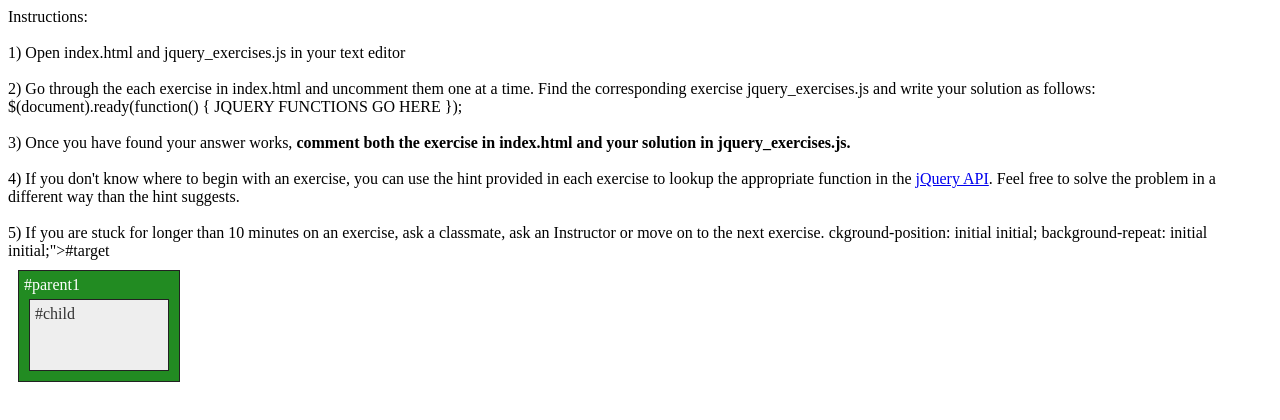
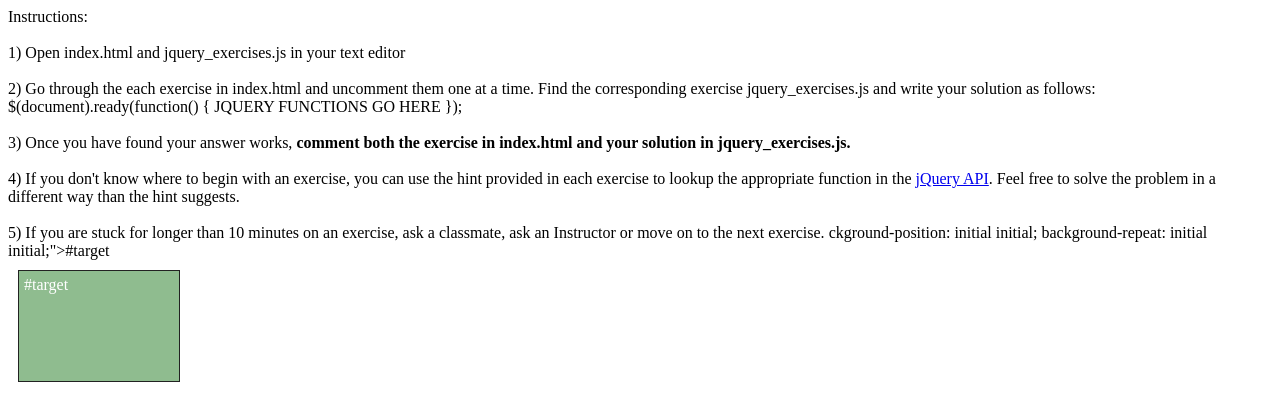
Before and after one commit to lrzuniga/jquery_fun, a plain HTML site: page index.html in a window 1280 px wide. Drawn offline with nearby package versions, Linux system fonts and the light colour scheme.

```diff
--- a/index.html
+++ b/index.html
@@ -42,7 +42,7 @@ Instructions:
 <!-- <div class="target" style="color: rgb(85, 85, 85); width: 180px; height: 140px; border: 1px solid rgb(170, 170, 170); background-color: rgb(255, 240, 245); margin: 10px; padding: 5px; background-position: initial initial; background-repeat: initial initial;">div.target<br><br><label><input type="checkbox" checked="checked" data-role="none">unchek us!</label><br><label><input type="checkbox" checked="checked" data-role="none">unchek us!</label><br><label><input type="checkbox" checked="checked" data-role="none">unchek us!</label><br><label><input type="checkbox" checked="checked" data-role="none">unchek us!</label><br><label><input type="checkbox" checked="checked" data-role="none">unchek us!</label><br></div> -->
 
 <!-- EXERCISE: Change Parent -->
-<div id="parent1" style="color: rgb(255, 255, 255); width: 150px; height: 100px; float: left; border: 1px solid rgb(34, 34, 34); background-color: rgb(34, 139, 34); margin: 10px; padding: 5px; background-position: initial initial; background-repeat: initial initial;">#parent1<div id="child" style="color: rgb(51, 51, 51); background-color: rgb(238, 238, 238); margin: 5px; height: 60px; padding: 5px; border: 1px solid rgb(34, 34, 34); background-position: initial initial; background-repeat: initial initial;">#child</div></div>
+<!-- <div id="parent1" style="color: rgb(255, 255, 255); width: 150px; height: 100px; float: left; border: 1px solid rgb(34, 34, 34); background-color: rgb(34, 139, 34); margin: 10px; padding: 5px; background-position: initial initial; background-repeat: initial initial;">#parent1<div id="child" style="color: rgb(51, 51, 51); background-color: rgb(238, 238, 238); margin: 5px; height: 60px; padding: 5px; border: 1px solid rgb(34, 34, 34); background-position: initial initial; background-repeat: initial initial;">#child</div></div> -->
 
 <!-- <div id="parent2" style="color: rgb(255, 255, 255); width: 150px; height: 100px; float: left; border: 1px solid rgb(34, 34, 34); background-color: rgb(210, 180, 140); margin: 10px; padding: 5px; background-position: initial initial; background-repeat: initial initial;">#parent2</div> -->
 
@@ -50,7 +50,7 @@ Instructions:
 <!-- <div id="target" style="color: rgb(255, 255, 255); width: 150px; height: 100px; float: left; border: 1px solid rgb(34, 34, 34); background-color: rgb(245, 222, 179); margin: 10px; padding: 5px; background-position: initial initial; background-repeat: initial initial;">#target<br><select size="4" data-role="none" style="margin: 5px; color: rgb(34, 34, 34);"><option>first</option><option>second(select me!)</option><option>third</option></select></div> -->
 
 <!-- EXERCISE: Change Size -->
-<!-- <div id="target" style="color: rgb(255, 255, 255); width: 150px; height: 100px; float: left; border: 1px solid rgb(34, 34, 34); background-color: rgb(143, 188, 143); margin: 10px; padding: 5px; background-position: initial initial; background-repeat: initial initial;">#target<br></div> -->
+<div id="target" style="color: rgb(255, 255, 255); width: 150px; height: 100px; float: left; border: 1px solid rgb(34, 34, 34); background-color: rgb(143, 188, 143); margin: 10px; padding: 5px; background-position: initial initial; background-repeat: initial initial;">#target<br></div>
 
 <!-- EXERCISE: Empty Elements -->
 <!-- <div id="target" style="color: rgb(68, 68, 68); width: 150px; height: 190px; float: left; border: 1px solid rgb(170, 170, 170); background-color: rgb(230, 230, 250); margin: 10px; padding: 5px; background-position: initial initial; background-repeat: initial initial;">#target<br><br><div class="child" style="background-color: rgb(192, 192, 192); border: 1px solid rgb(136, 136, 136); width: 60px; margin: 2px; background-position: initial initial; background-repeat: initial initial;">.child</div><div class="child" style="background-color: rgb(192, 192, 192); border: 1px solid rgb(136, 136, 136); width: 60px; margin: 2px; background-position: initial initial; background-repeat: initial initial;">.child</div><div class="child" style="background-color: rgb(192, 192, 192); border: 1px solid rgb(136, 136, 136); width: 60px; margin: 2px; background-position: initial initial; background-repeat: initial initial;">.child</div><div class="child" style="background-color: rgb(192, 192, 192); border: 1px solid rgb(136, 136, 136); width: 60px; margin: 2px; background-position: initial initial; background-repeat: initial initial;">.child</div><div class="child" style="background-color: rgb(192, 192, 192); border: 1px solid rgb(136, 136, 136); width: 60px; margin: 2px; background-position: initial initial; background-repeat: initial initial;">.child</div><br>message1<br>message2</div> -->
```
Also changed, not shown: jquery_exercises.js (+8 -0 lines).
